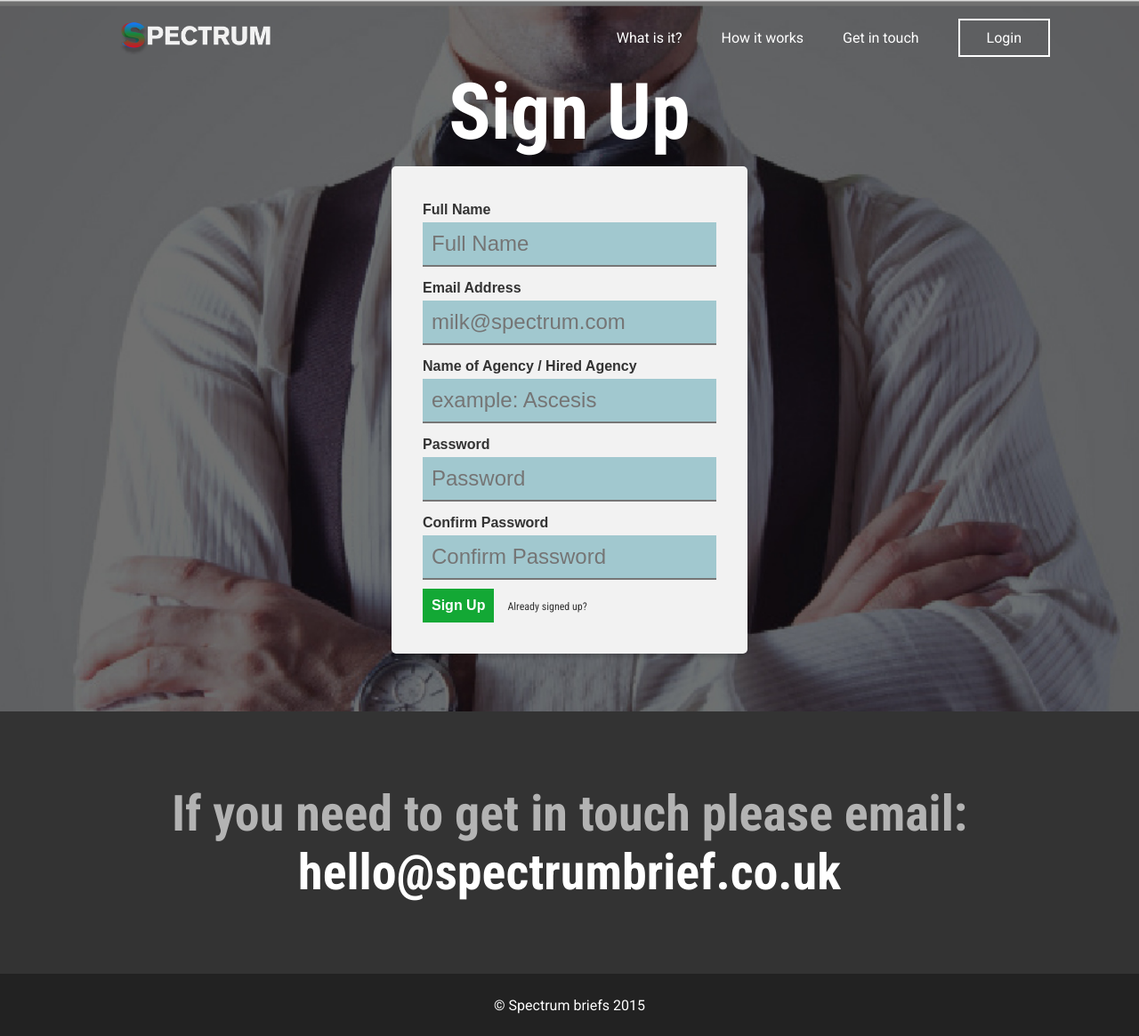
After one commit to moosehughes/Moose-Grad, a PHP site: page /signup.html in a window 1280 px wide. The commit adds this page. Shown: the whole page at 89% size. Run offline with PHP 8.4, Linux system fonts and the light colour scheme.

Commit message:
Added Login & Signup

```diff
--- a/index.html
+++ b/index.html
@@ -24,14 +24,14 @@ $(window).scroll(function() {
 
 <header>
 	<div id="background"></div>
-	<div class="logo"><img src="logo-spectrum-03.png" alt="" width="200"></div>
+	<div class="logo"><a href="index.html"><img src="logo-spectrum-03.png" alt="" width="200"></a></div>
 	<nav>
 		<ul>
 			<a href="#what"><li>What is it?</li></a>
 			<a href="#how"><li>How it works</li></a>
 			<a href="#contact"><li>Get in touch</li></a>
 			<a href="#"><li>Sign Up</li></a>
-			<a href="#"><li class="login">Login</li></a>
+			<a href="login.html"><li class="login">Login</li></a>
 		</ul>
 	</nav>
 </header>
--- /dev/null
+++ b/signup.html
@@ -0,0 +1,74 @@
+<!DOCTYPE html>
+<html>
+<head>
+
+<link rel="stylesheet" href="style.css">
+<link href='http://fonts.googleapis.com/css?family=Roboto:400,300,700' rel='stylesheet' type='text/css'>
+<link href='http://fonts.googleapis.com/css?family=Roboto+Condensed:400,700' rel='stylesheet' type='text/css'>
+<script src="js/jquery.min.js"></script>
+<script>
+
+$(window).scroll(function() {
+    if ($(this).scrollTop() > 400) {
+        $( "#background" ).fadeIn();
+    } else {
+        console.log('there');
+        $( " #background" ).fadeOut();
+    }
+});
+
+</script>
+
+</head>
+<body>
+<header>
+<div id="background"></div>
+	<div class="logo"><a href="index.html"><img src="logo-spectrum-03.png" alt="" width="200"></a></div>
+	<nav>
+		<ul>
+			<a href="index.html#what"><li>What is it?</li></a>
+			<a href="index.html#how"><li>How it works</li></a>
+			<a href="#contact"><li>Get in touch</li></a>
+			<a href="login.html"><li class="login">Login</li></a>
+		</ul>
+	</nav>
+</header>
+<section class="SignupForm">
+	<h1>Sign Up</h1>
+	<form action="">
+
+		<label for="Name">Full Name</label>
+		<input type="text" placeholder="Full Name">
+
+		<label for="Email">Email Address</label>
+		<input type="email" placeholder="milk@spectrum.com">
+
+		<label for="Email">Name of Agency / Hired Agency</label>
+		<input type="text" placeholder="example: Ascesis">
+
+			<label for="password">Password</label>
+		<input type="password" placeholder="Password"><br>
+
+			<label for="password">Confirm Password</label>
+		<input type="password" placeholder="Confirm Password"><br>
+
+		<input class="submit" type="submit" value="Sign Up"><a class="register" href="login.html">Already signed up?</a>
+
+	</form>
+
+</section>
+
+<footer>
+	<section class="contact">
+		<h3>If you need to get in touch please email:  <a href="mailto:hello@spectrumbrief.co.uk">hello@spectrumbrief.co.uk</a></h3>
+	</section>
+	<section class="copy">
+		<div class="copyright">
+		<center>&copy; Spectrum briefs 2015
+		</div>
+
+	</section>
+</footer>
+
+</body>
+</html>
--- a/style.css
+++ b/style.css
@@ -20,6 +20,7 @@ label{
 
 	font-family: sans-serif;
 	display:block;
+	margin:10px 0 0px 5px;
 }
 
 form{
@@ -146,9 +147,10 @@ header{
     left:0;
     width:100%;
     height:100%;
-    background-color:rgba(0,0,0,0.5);
+    background-color:#333;
     display:none;
-    z-index: -1
+    z-index: -1;
+    box-shadow:0px 2px 3px rgba(0,0,0,0.3);
 }
 
 
@@ -399,3 +401,61 @@ SLIDER STYLES
 	width: 100%;
 	padding: 5% 0;
 }
+
+
+.loginForm{
+	width:100%;
+	height:100%;
+	text-align: center;
+	padding-top: 12%;
+	background: url(bunny.jpg) no-repeat 50% 30%;
+	background-size: cover;
+
+
+}
+
+.loginForm form{
+	text-align: left;
+	width:400px;
+	padding: 30px;
+	background: #f2f2f2;
+	border-radius: 5px;
+	box-shadow: 0px 3px 5px rgba(0,0,0,0.2);
+	color: #333;
+	font-family: 'Roboto Condensed', sans-serif;
+	font-weight: 700;
+
+}
+
+a.register{
+	margin:0 0 0 10px;
+	text-decoration: none;
+	color: #333;
+	font-family: 'Roboto Condensed';
+	font-weight: 400;
+	font-size: 0.75em;
+}
+
+.SignupForm{
+	width:100%;
+	height:100%;
+	text-align: center;
+	padding-top: 5%;
+	background: url(hero-image-02.jpg) no-repeat 50% 30%;
+	background-size: cover;
+
+
+}
+
+.SignupForm form{
+	text-align: left;
+	width:400px;
+	padding: 30px;
+	background: #f2f2f2;
+	border-radius: 5px;
+	box-shadow: 0px 3px 5px rgba(0,0,0,0.2);
+	color: #333;
+	font-family: 'Roboto Condensed', sans-serif;
+	font-weight: 700;
+
+}
```
Also changed, not shown: login.html (added, +65 -0 lines).
